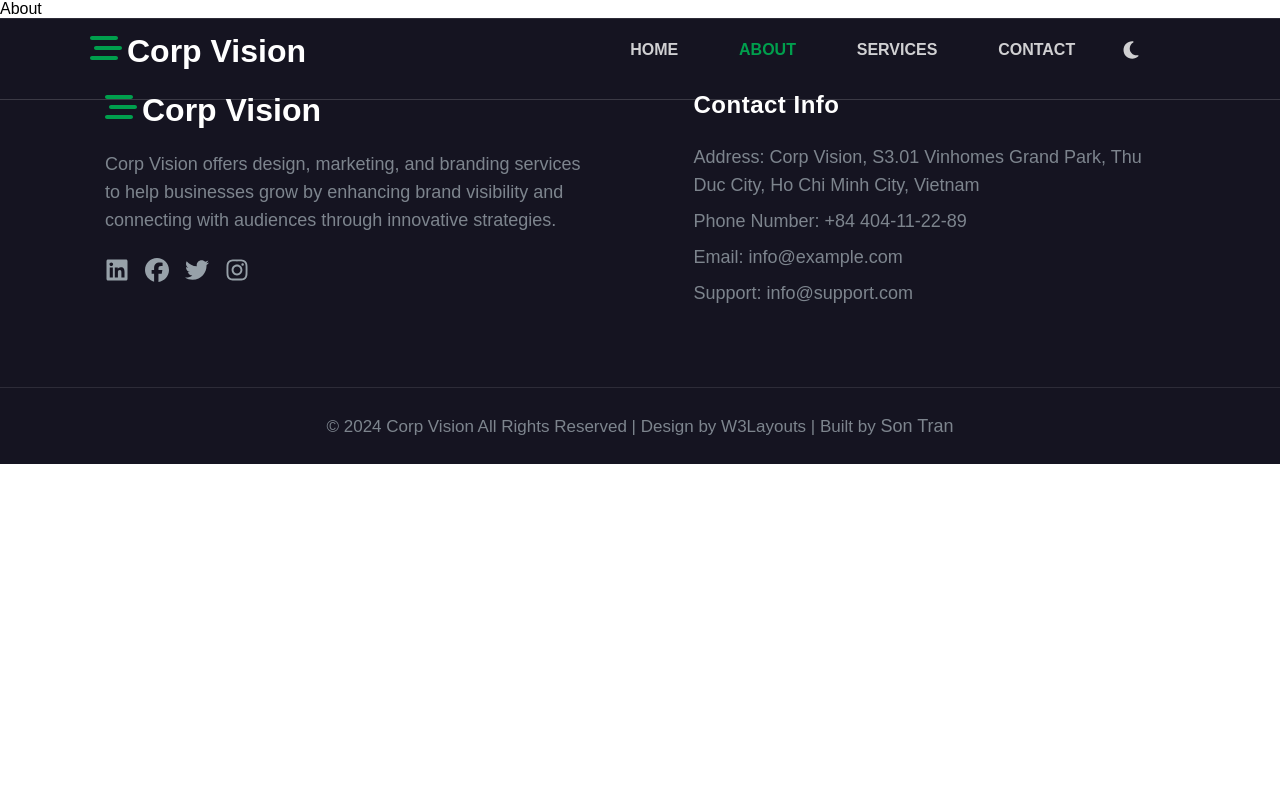
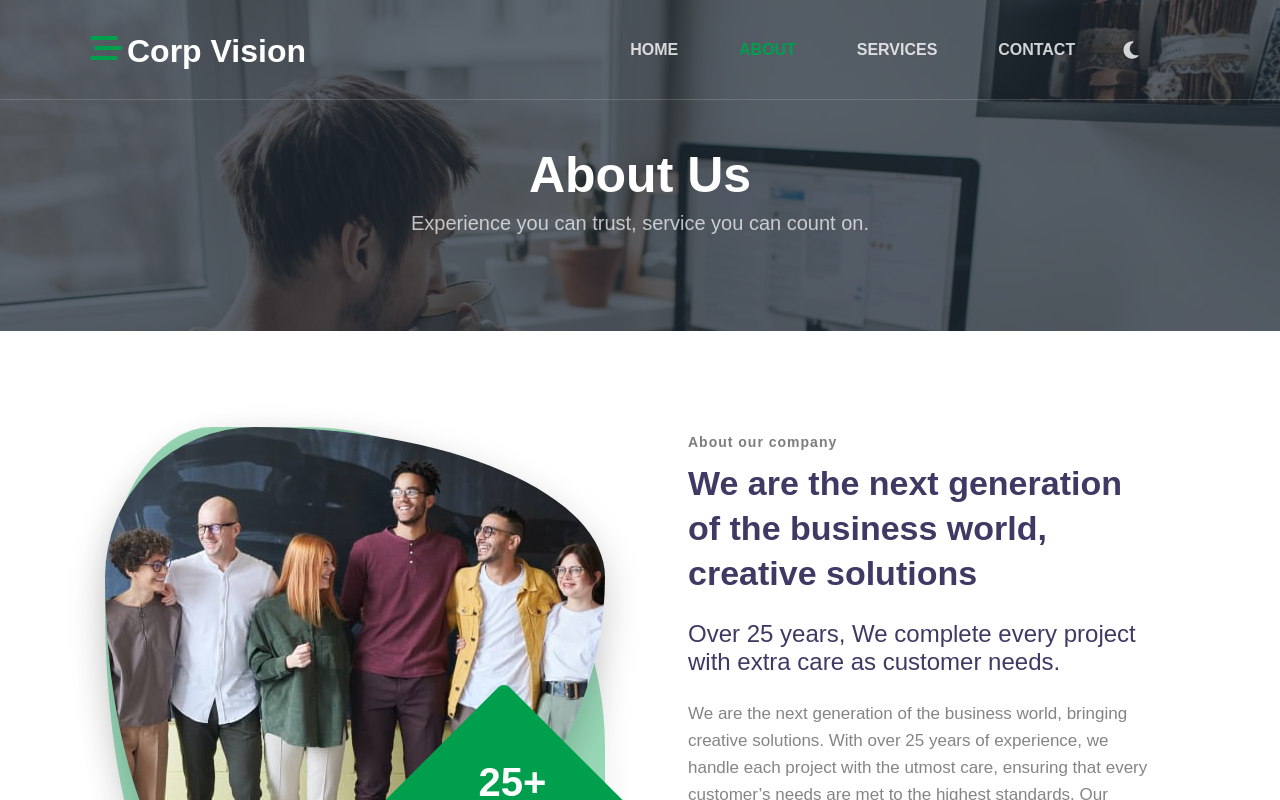
Before and after one commit to Son-Tr/corp-vision, a React (Create React App) app: page /about in a window 1280 px wide. Shown: the top 800 px of the page. Built offline with nearby package versions, Linux system fonts and the light colour scheme.

Commit message:
complete about page

```diff
--- /dev/null
+++ b/src/components/DynamicBanner/DynamicBanner.js
@@ -0,0 +1,59 @@
+import React from 'react'
+import "./DynamicBanner.scss"
+import { useLocation } from 'react-router-dom'
+
+const listContent = [
+    {
+        title: "About Us",
+        content: "Experience you can trust, service you can count on."
+    },
+    {
+        title: "Services",
+        content: "We work with bold brands that we believe in."
+    },
+    {
+        title: "Contact Us",
+        content: "We are an agency located in New York."
+    },
+    {
+        title: "Error Page",
+        content: "Page cannot be found."
+    },
+
+]
+
+const DynamicBanner = () => {
+    const location = useLocation();
+
+    const renderContent = (listContent) => {
+        let { title, content } = listContent
+        return <div className='dynamic-banner-content'><h2>{title}</h2><p>{content}</p><div className="over-play"></div></div>
+    }
+
+    let content;
+    switch (location.pathname) {
+        case "/about":
+            content = renderContent(listContent[0]);
+            break;
+        case "/services":
+            content = renderContent(listContent[1]);
+            break;
+        case "/Contact":
+            content = renderContent(listContent[2]);
+            break;
+        default:
+            content = renderContent(listContent[3]);
+            break;
+    }
+
+    return (
+        <div className='dynamic-banner'>
+            <div className="container">
+                {content}
+            </div>
+
+        </div>
+    )
+}
+
+export default DynamicBanner;
--- /dev/null
+++ b/src/components/DynamicBanner/DynamicBanner.scss
@@ -0,0 +1,69 @@
+@import "../../styles/mixins";
+@import "../../styles/variables";
+
+.dynamic-banner {
+    padding: 3rem 0;
+    text-align: center;
+    background-size: cover;
+    background-image: url("../../assets/img/b1.jpg");
+    position: relative;
+
+    .container {
+        @include container-styles;
+
+        .dynamic-banner-content {
+            margin-top: 3rem;
+
+
+            //responsive
+            @include responsive-max(768px) {
+                margin-top: 1.5rem;
+            }
+
+            h2 {
+                z-index: 2;
+                position: relative;// to ensure z-index works
+                color: #fff;
+                font-weight: 600;
+                text-align: center;
+                @include font-size(50);
+                @include margin(50, 0, 0, 0);
+
+                //responsive h2
+                @include responsive-max(992px) {
+                    @include font-size(40);
+                }
+
+                @include responsive-max(568px) {
+                    @include font-size(35);
+                }
+
+                @include responsive-max(384px) {
+                    @include font-size(30);
+                }
+            }
+
+            p {
+                opacity: 0.7;
+                color: #fff;
+                font-size: 20px;
+                margin-top: 0.5rem;
+                z-index: 2;
+                position: relative;// to ensure z-index works
+            }
+
+            //over-play
+            .over-play {
+                position: absolute;
+                left: 0;
+                top: 0;
+                width: 100%;
+                height: 100%;
+                background: var(--layer);
+                z-index: 0;
+            }
+        }
+    }
+
+
+}
--- a/src/components/Solutions/Solutions.scss
+++ b/src/components/Solutions/Solutions.scss
@@ -14,9 +14,10 @@
     background-attachment: fixed;
     background-image: url("../../assets/img/bg1.jpg");
 
-    //responsive
-    @include responsive-max(768px){
-        background-attachment: scroll;
+    //responsive solutions
+    @include responsive-max(1024px) {
+       background-attachment: scroll;
+       background-position: center top;
     }
 
     &::before {
@@ -98,11 +99,12 @@
                     }
 
                     //responsive iframe
-                    iframe{
-                        @include responsive-max(576px){
+                    iframe {
+                        @include responsive-max(576px) {
                             width: 460px;
                         }
-                        @include responsive-max(450px){
+
+                        @include responsive-max(450px) {
                             width: 360px;
                             height: 250px;
                         }
--- a/src/pages/AboutPage.js
+++ b/src/pages/AboutPage.js
@@ -1,8 +1,23 @@
 import React from "react";
+import DynamicBanner from "../components/DynamicBanner/DynamicBanner";
+import AboutComponent from "../components/AboutComponent/AboutComponent";
+import Marketing from "../components/Marketing/Marketing";
+import Solutions from "../components/Solutions/Solutions";
+import Team from "../components/Team/Team";
+import Industries from "../components/Industries/Industries";
+import GetEmail from "../components/GetEmail/GetEmail";
 
-function AboutPage(){
-    return(
-        <div>About</div>
+function AboutPage() {
+    return (
+        <>
+            <DynamicBanner />
+            <AboutComponent />
+            <Marketing />
+            <Solutions />
+            <Team />
+            <Industries />
+            <GetEmail/>
+        </>
     )
 }
 
--- a/src/pages/ContactPage.js
+++ b/src/pages/ContactPage.js
@@ -1,8 +1,13 @@
 import React from 'react'
+import DynamicBanner from '../components/DynamicBanner/DynamicBanner'
+import ContactUs from '../components/ContactUs/ContactUs'
 
 const ContactPage = () => {
   return (
-    <div>Contact</div>
+    <div>
+      <DynamicBanner />
+      <ContactUs/>
+    </div>
   )
 }
 
--- a/src/pages/ErrorPage.js
+++ b/src/pages/ErrorPage.js
@@ -1,8 +1,11 @@
 import React from 'react'
+import DynamicBanner from '../components/DynamicBanner/DynamicBanner'
 
 const ErrorPage = () => {
   return (
-    <div>ErrorPage</div>
+    <div>
+      <DynamicBanner />
+    </div>
   )
 }
 
--- a/src/pages/ServicesPage.js
+++ b/src/pages/ServicesPage.js
@@ -1,8 +1,11 @@
 import React from 'react'
+import DynamicBanner from '../components/DynamicBanner/DynamicBanner'
 
 const ServicesPage = () => {
   return (
-    <div>Services</div>
+    <div>
+      <DynamicBanner />
+    </div>
   )
 }
 
```
